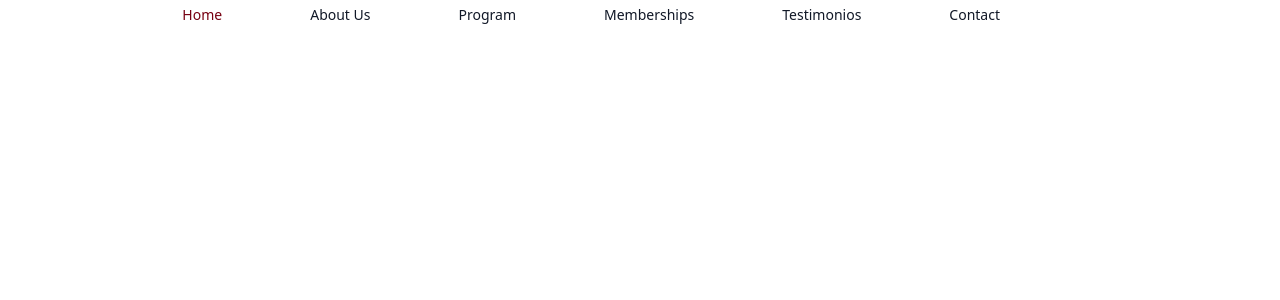
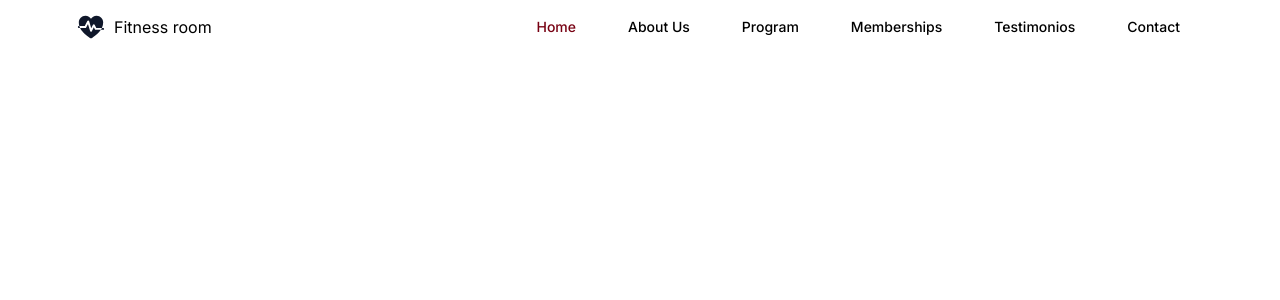
Before and after one commit to tchasinga/gym-rooms, a Next.js app: page / in a window 1280 px wide. Shown: the top 300 px of the page. Built offline with nearby package versions, Linux system fonts and the light colour scheme.

Commit message:
New merge is added

```diff
--- a/src/app/components/Navbar.jsx
+++ b/src/app/components/Navbar.jsx
@@ -15,7 +15,7 @@
   ];
 
   return (
-    <nav   className='fixed font-poppins font-sans w-full left-[-20%] top-0 z-[999] text-gray-900'>
+    <nav   className=''>
       <div className="flex justify-between items-center">
         <div className="flex gap-2 items-center">
           <IoFitness className="text-3xl text-slate-900" />
@@ -23,7 +23,7 @@
         </div>
 
         <div className="md:block hidden">
-          <ul className="flex items-center  gap-10 font-medium text-sm ">
+          <ul className="flex items-center  gap-1 font-medium text-sm ">
             {myMenu.map((item, index) => (
               <li className="myli px-6" key={index}>
                 <Link href={item.Links}>{item.name}</Link>
@@ -67,13 +67,13 @@
 
         <div
           className={`md:hidden text-gray-900 absolute w-full h-screen
-      px-7 py-2 font-medium bg-black top-0 duration-300 ${
-        isOpen ? "right-0" : "right-[-100%]"
+      px-7 py-2 font-medium bg-black top-0 duration-500 ${
+        isOpen ? "right-0" : "right-[100%]"
       }`}
         >
           <ul className="flex flex-col justify-center h-full font-medium text-lg gap-10 py-2">
             {myMenu.map((item, index) => (
-              <li className="myli px-6" key={index}>
+              <li className="myli px-6 text-3xl text-gray-200 font-light" key={index}>
                 <Link href={item.Links}>{item.name}</Link>
               </li>
             ))}
```
